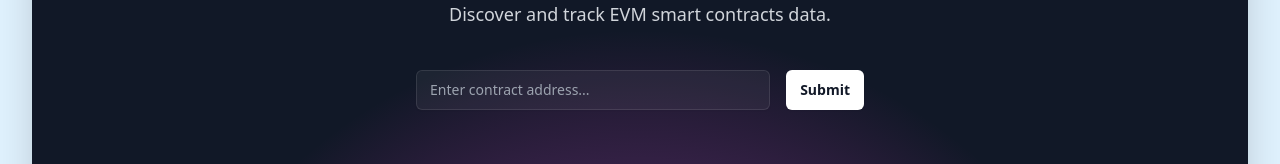
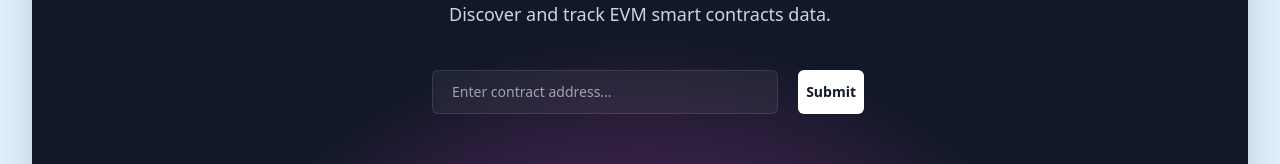
Before and after one commit to Pfed-prog/NextJsExplorer, a Next.js app in the folder with-tailwindcss-app/: page / in a window 1280 px wide. Shown: the part 258-422 px from the top of the page. Built offline with nearby package versions, Linux system fonts and the light colour scheme; what @rainbow-me/rainbowkit, wagmi would draw is missing.

Commit message:
improving homepage

```diff
--- a/with-tailwindcss-app/pages/explorer.tsx
+++ b/with-tailwindcss-app/pages/explorer.tsx
@@ -34,7 +34,7 @@ const Explorer: NextPage = () => {
     <div>
       <PageSEO />
 
-      <h2 className="text-4xl mt-10">Popular Ethereum Sets of Contracts</h2>
+      <h2 className="text-4xl mt-10">Popular EVM Sets of Contracts</h2>
       <div className="card-columns mt-10">{projectListItems}</div>
     </div>
   );
--- a/with-tailwindcss-app/pages/index.tsx
+++ b/with-tailwindcss-app/pages/index.tsx
@@ -19,16 +19,16 @@ const Home: NextPage = () => {
             <p className="mx-auto mt-2 max-w-xl text-center text-lg leading-8 text-gray-300">
               Discover and track EVM smart contracts data.
             </p>
-            <div className="mx-auto mt-10 flex max-w-md gap-x-4">
+            <div className="mx-auto mt-10 flex max-w-md gap-x-5">
               <input
-                className="min-w-0 flex-auto rounded-md border-0 bg-white/5 px-3.5 py-2 text-white shadow-sm ring-1 ring-inset ring-white/10 focus:ring-2 focus:ring-inset focus:ring-white sm:text-sm sm:leading-6"
+                className="ml-4 min-w-0 flex-auto rounded-md border-0 bg-white/5 px-5 py-2 text-white shadow-sm ring-1 ring-inset ring-white/10 focus:ring-2 focus:ring-inset focus:ring-white sm:text-sm sm:leading-6"
                 placeholder="Enter contract address..."
                 value={contractAddress}
                 onChange={(e) => setContractAddress(e.target.value)}
               />
               <Link
                 href={`/contracts/${contractAddress}`}
-                className="flex-none rounded-md bg-white py-2.5 px-3.5 text-sm font-semibold text-gray-900 shadow-sm hover:bg-gray-400 focus-visible:outline focus-visible:outline-2 focus-visible:outline-offset-2 focus-visible:outline-white"
+                className="flex-none rounded-md bg-white py-3 px-2 text-sm font-semibold text-gray-900 shadow-sm hover:bg-gray-400 focus-visible:outline focus-visible:outline-2 focus-visible:outline-offset-2 focus-visible:outline-white"
               >
                 Submit
               </Link>
```
